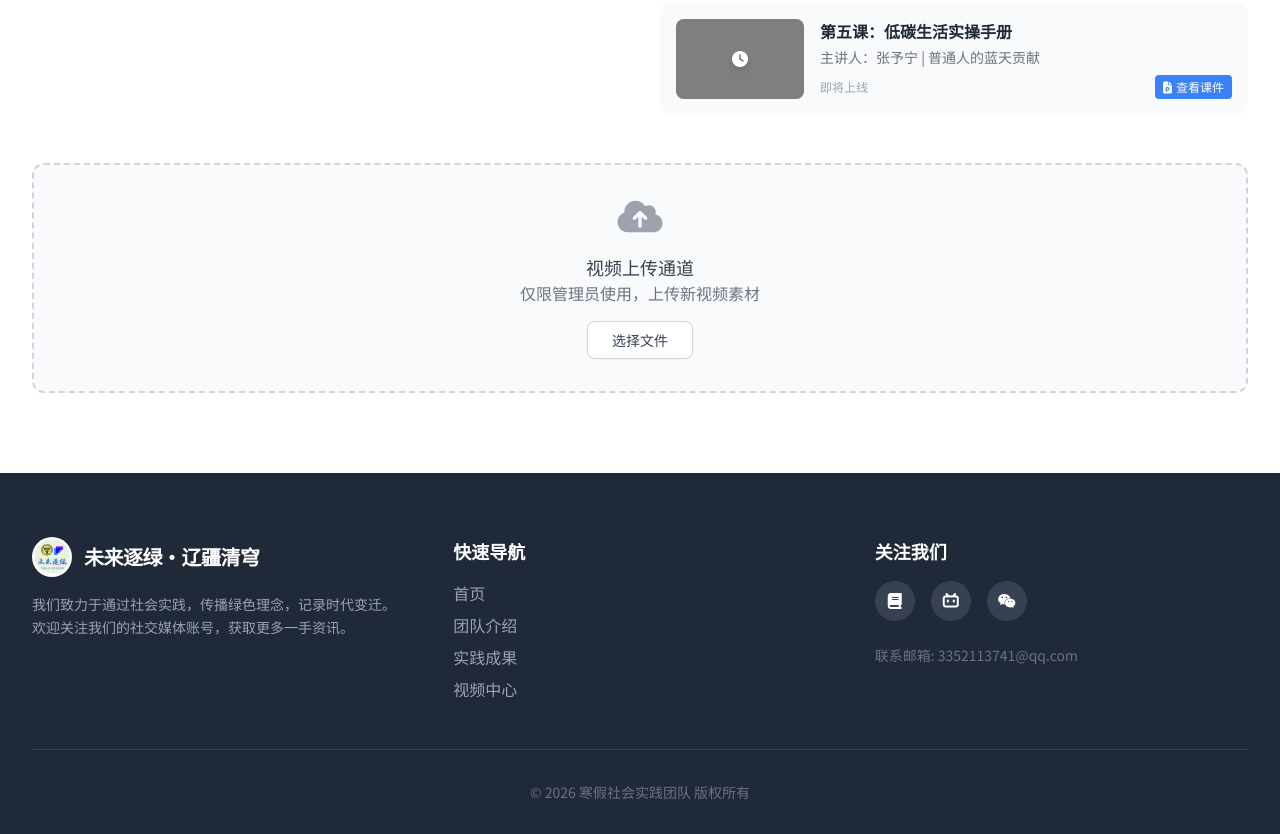
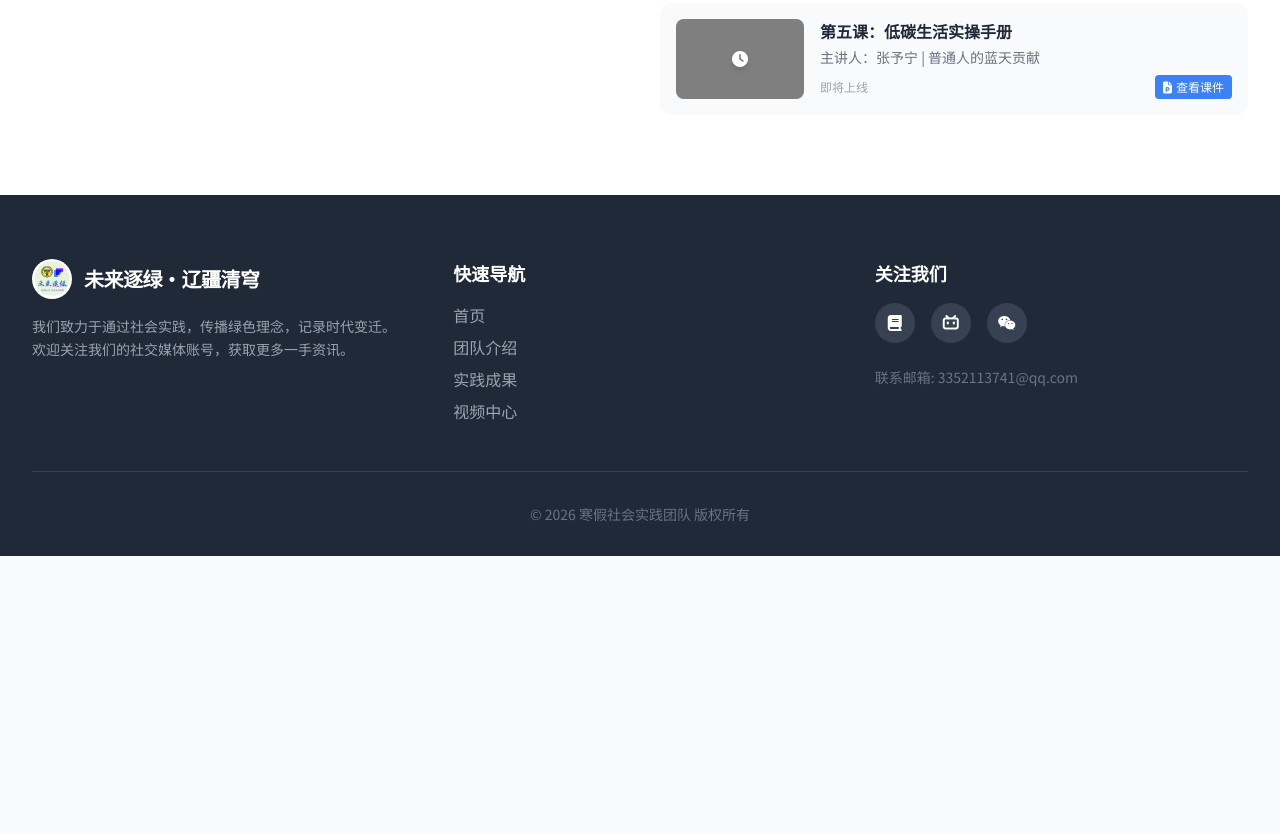
Before and after one commit to zyn08/GreenFuture-Liaoning, a plain HTML site: page index.html in a window 1280 px wide. Shown: the part 3725-4559 px from the top of the page. After the commit the page ends 4281 px from the top, so only its background shows below. Drawn offline with nearby package versions, Linux system fonts and the light colour scheme; grey boxes are pictures that could not be loaded.

Commit message:
Add files via upload

```diff
--- a/index.html
+++ b/index.html
@@ -424,15 +424,7 @@
                 </div>
             </div>
 
-            <!-- Upload Area Placeholder (Simulated) -->
-            <div class="mt-12 bg-gray-50 border-2 border-dashed border-gray-300 rounded-xl p-8 text-center hover:border-primary transition-colors">
-                <i class="fas fa-cloud-upload-alt text-4xl text-gray-400 mb-4"></i>
-                <h4 class="text-lg font-medium text-gray-700">视频上传通道</h4>
-                <p class="text-gray-500 mb-4">仅限管理员使用，上传新视频素材</p>
-                <button class="px-6 py-2 bg-white border border-gray-300 rounded-lg text-sm font-medium hover:bg-gray-50 shadow-sm text-gray-700">
-                    选择文件
-                </button>
-            </div>
+
         </div>
     </section>
 
```
